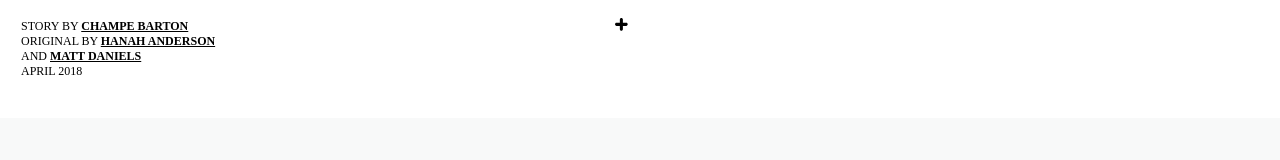
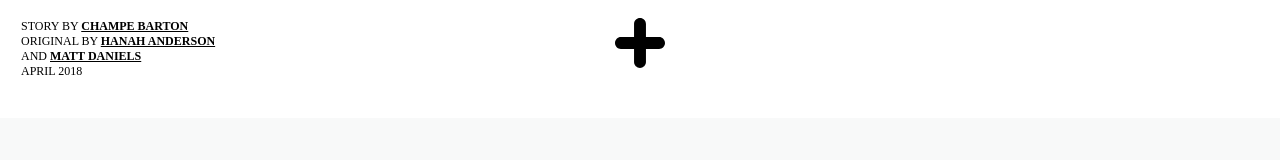
Before and after one commit to ChampeBarton/champebarton.github.io, a plain HTML site: page index.html in a window 1280 px wide. Shown: the top 160 px of the page. Drawn offline with nearby package versions, Linux system fonts and the light colour scheme; no server answers; a script that the page names is missing.

Commit message:
Update index.html

```diff
--- a/index.html
+++ b/index.html
@@ -50,7 +50,7 @@
 <body>
   <div class="header tk-futura-pt">
     <a class="header-link" href="/">
-      <svg version="1.1" class="logo-svg" x="0" y="0" viewBox="0 0 165 153.8" enable-background="new 0 0 165 153.8" xml:space="preserve">
+      <svg version="1.1" class="logo-svg" x="0" y="0" viewBox="0 0 42 42" enable-background="new 0 0 165 153.8" xml:space="preserve">
         <path d="M37.059,16H26V4.941C26,2.224,23.718,0,21,0s-5,2.224-5,4.941V16H4.941C2.224,16,0,18.282,0,21s2.224,5,4.941,5H16v11.059C16,39.776,18.282,42,21,42s5-2.224,5-4.941V26h11.059C39.776,26,42,23.718,42,21S39.776,16,37.059,16z
                  </svg>
       <p class="header-sub-two">Recently Added
```
